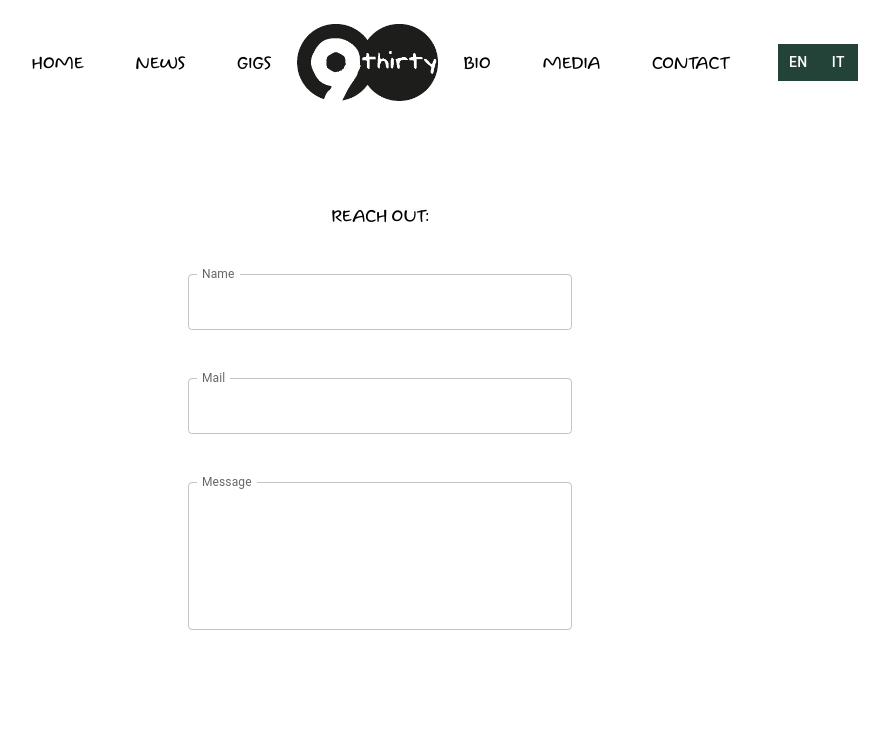
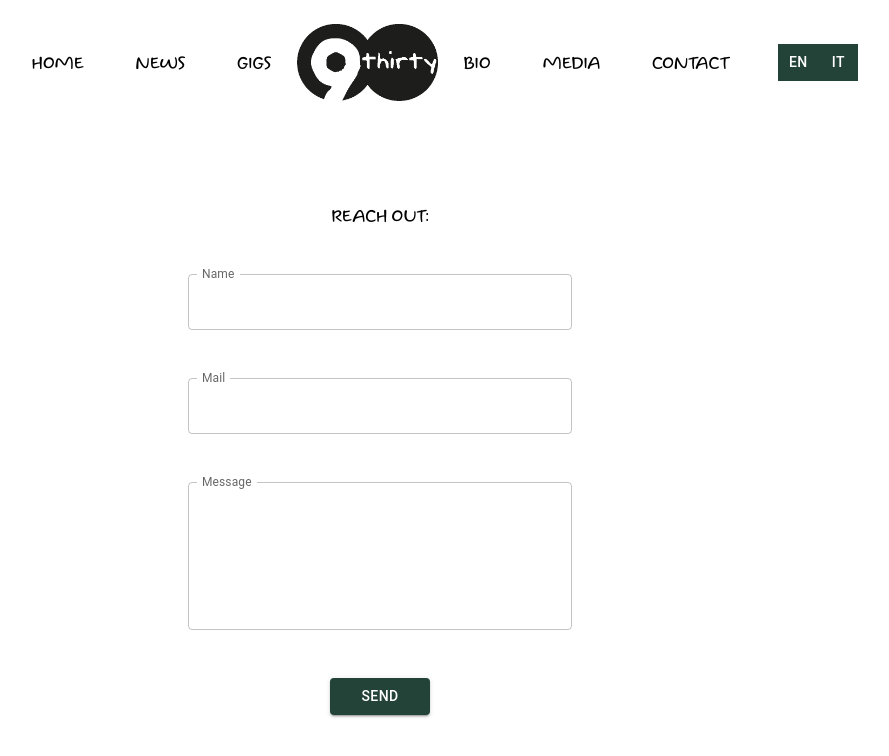
Before and after one commit to alexquu/NineThirty.com, a React (Create React App) app: page /Contact in a window 1280 px wide. Shown: the top 756 px of the page, without its empty margins (260-1149 px from the left). Built offline with nearby package versions, Linux system fonts and the light colour scheme.

Commit message:
End project

```diff
--- a/src/pages/Contact.js
+++ b/src/pages/Contact.js
@@ -4,6 +4,7 @@ import TextField from '@mui/material/TextField';
 import { styled } from '@mui/material/styles';
 import Navbar from '../components/Navbar';
 import Sidebar from '../components/Sidebar';
+import Button from '@mui/material/Button';
 
 const StyledBox = styled(Box)(({theme}) => ({
   height: '30vw',
@@ -14,6 +15,13 @@ const StyledBox = styled(Box)(({theme}) => ({
   flexDirection: 'column',
   gap: '3em',
   padding: '2em',
+}));
+
+const StyledBtn = styled(Button)(({theme}) => ({
+  backgroundColor: 'rgb(35,67,56)',
+  width: '100px',
+  margin: '0 auto',
+  '&:hover': {color: 'black', backgroundColor: 'white'}
 }));
 
 const Contact = () => {
@@ -40,6 +48,7 @@ const Contact = () => {
           InputLabelProps={{
           shrink: true,
           }}/>
+          <StyledBtn sx={{}} variant="contained">Send</StyledBtn>
       </StyledBox>
     </>
 
```
